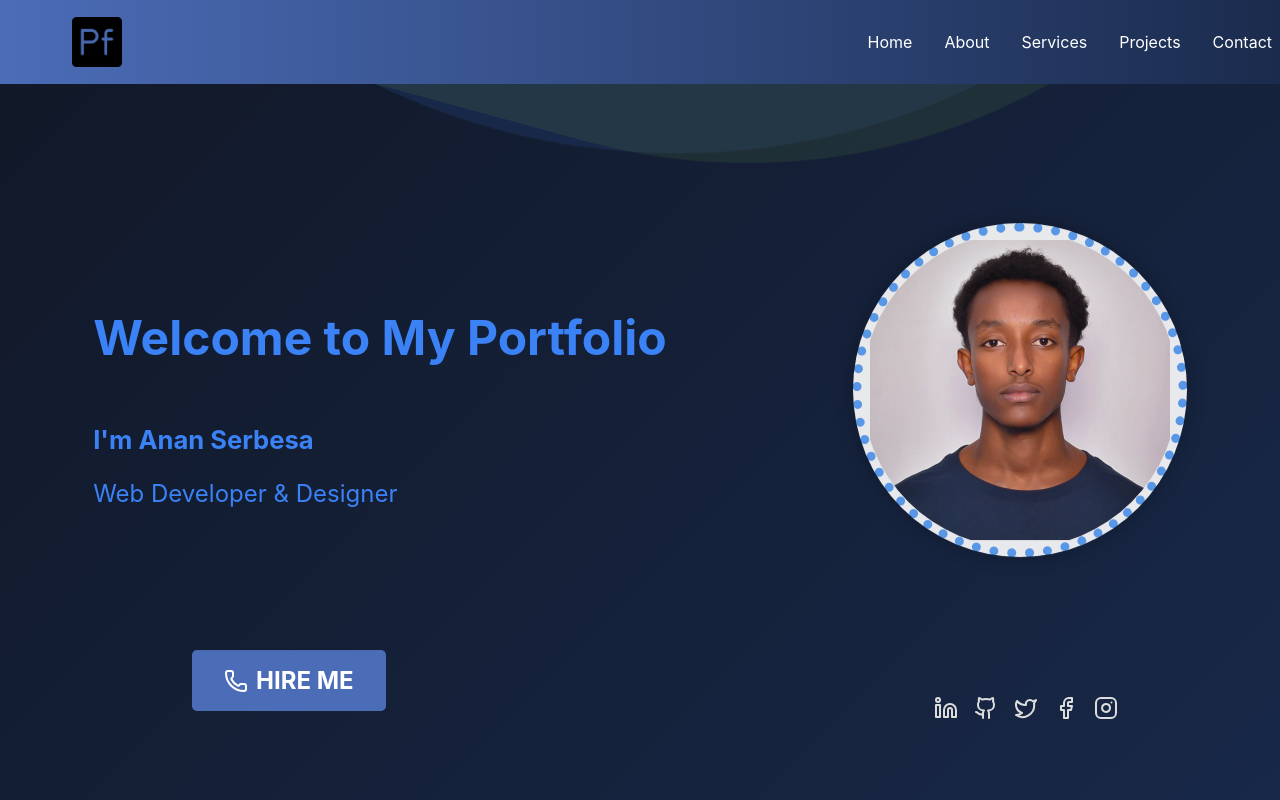
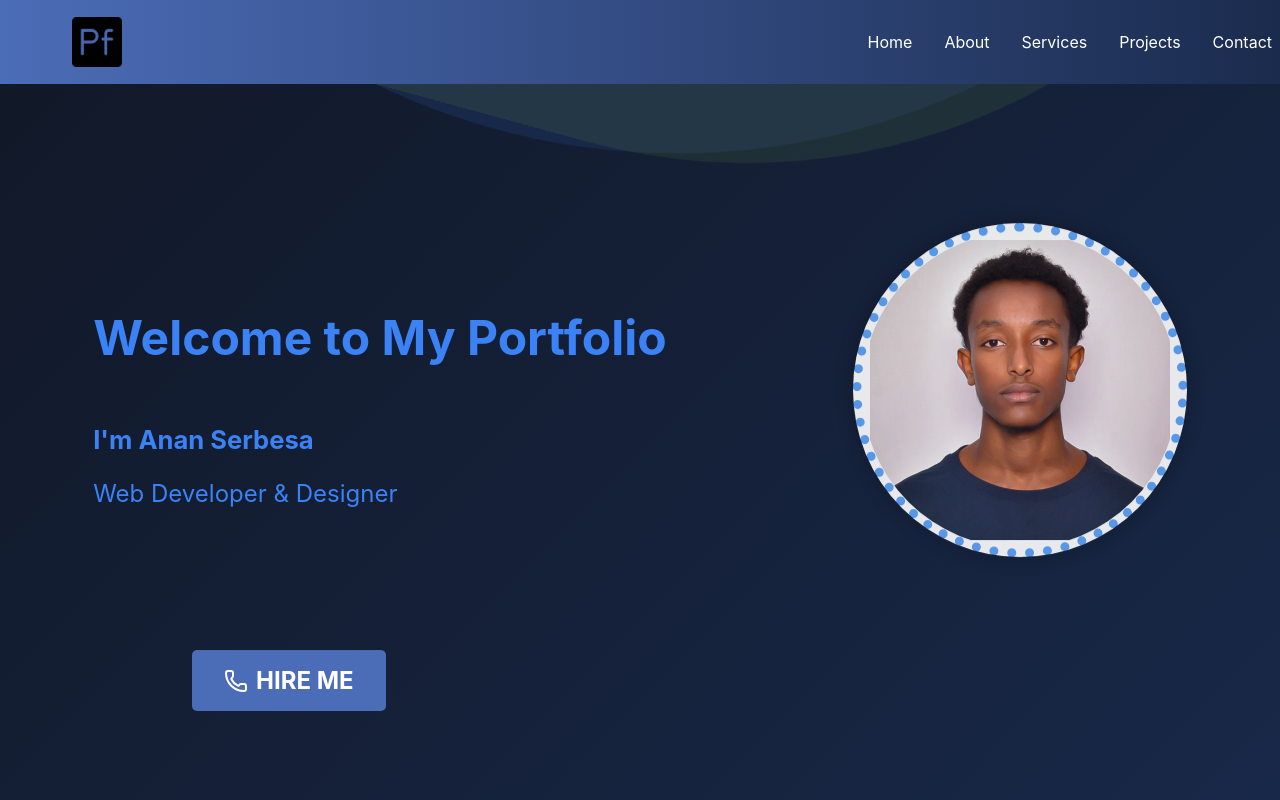
Before and after one commit to AnanSer/Portfolio, a React (Create React App) app: page / in a window 1280 px wide. Shown: the top 800 px of the page. Built offline with nearby package versions, Linux system fonts and the light colour scheme; a web font is replaced by a local one.

Commit message:
refactor: remove unused CSS file and update footer social icons integration

```diff
--- a/src/App.js
+++ b/src/App.js
@@ -6,8 +6,6 @@ import Projects from "./Components/Projects/Projects";
 import ContactPage from "./Components/Contact-form/ContactForm";
 
 import Footer from "./Components/Footer/Footer";
-// import "./Components/Header/header.css";
-// import "./app.css";
 
 function App() {
   return (
--- a/src/app.css
+++ /dev/null
@@ -1,35 +0,0 @@
-body {
-  font-family: -apple-system, BlinkMacSystemFont, "Segoe UI", Roboto,
-    "Helvetica Neue", Arial, sans-serif;
-  margin: 0;
-  padding: 0;
-}
-
-.App {
-  text-align: center;
-}
-
-:root {
-  --background: #ffffff;
-  --foreground: #111827;
-  --primary: #3b82f6;
-  --primary-foreground: #ffffff;
-}
-
-.dark {
-  --background: #111827;
-  --foreground: #ffffff;
-  --primary: 60a5fa#;
-  --primary-foreground: #111827;
-}
-
-body {
-  background-color: var(--background);
-  color: var(--foreground);
-}
-
-* {
-  box-sizing: border-box;
-}
-
-/* #4b6cb7 */
--- a/src/components/Footer/Footer.js
+++ b/src/components/Footer/Footer.js
@@ -1,8 +1,5 @@
-import React from "react";
-// import { GitlabIcon as GitHub, Linkedin, Twitter } from "lucide-react";
+import { Linkedin, Github, Twitter, Facebook, Instagram } from "lucide-react";
 import styles from "./footer.module.css";
-import SocialIcons from "../../assets/icons/social-icons";
-
 const Footer = () => {
   return (
     <footer className={styles.footer}>
@@ -13,7 +10,43 @@ const Footer = () => {
 
         <div className={styles.footerSection}>
           <h3 className={styles.footerTitle}>Connect</h3>
-          <SocialIcons />
+          <div className={styles.socialIcons}>
+            <a
+              href="https://www.linkedin.com/in/anan-ser1177/"
+              target="_blank"
+              rel="noopener noreferrer"
+            >
+              <Linkedin />
+            </a>
+            <a
+              href="https://github.com/AnanSer"
+              target="_blank"
+              rel="noopener noreferrer"
+            >
+              <Github />
+            </a>
+            <a
+              href="https://twitter.com"
+              target="_blank"
+              rel="noopener noreferrer"
+            >
+              <Twitter />
+            </a>
+            <a
+              href="https://www.facebook.com"
+              target="_blank"
+              rel="noopener noreferrer"
+            >
+              <Facebook />
+            </a>
+            <a
+              href="https://www.instagram.com/__anan_242/"
+              target="_blank"
+              rel="noopener noreferrer"
+            >
+              <Instagram />
+            </a>
+          </div>
         </div>
       </div>
       <div className={styles.footerBottom}>
--- a/src/components/Footer/footer.module.css
+++ b/src/components/Footer/footer.module.css
@@ -58,6 +58,16 @@
   margin-bottom: 0.5rem;
 }
 
+.socialIcons a {
+  margin-right: 0.5rem;
+  transition: color 0.3s ease, transform 0.3s ease;
+}
+
+.socialIcons a:hover {
+  color: #4b6cb7;
+  transform: translateY(-3px);
+}
+
 .footerLink:hover {
   color: #4b6cb7;
 }
--- a/src/components/Home/home.js
+++ b/src/components/Home/home.js
@@ -2,7 +2,6 @@ import React, { useEffect, useRef, useState } from "react";
 import style from "./home.module.css";
 import me from "../../assets/images/me.jpg";
 import { HireMeButton } from "../UI/Button";
-import SocialIcons from "../../assets/icons/social-icons";
 
 const HomePage = () => {
   const profileRef = useRef(null);
@@ -73,7 +72,7 @@ const HomePage = () => {
         <div className={style["floating-background"]}></div>
 
         <div className={style["profile-picture"]} ref={profileRef}>
-          <img src={me} alt="Your Name" />
+          <img src={me} alt="anan" />
         </div>
         <HireMeButton />
       </section>
--- a/src/components/UI/Button.js
+++ b/src/components/UI/Button.js
@@ -3,11 +3,18 @@ import { Mail, Send, Briefcase, Phone } from "lucide-react";
 import styles from "./button.module.css";
 
 export const HireMeButton = () => (
-  <a href="/contact" className={styles["btn-hire-me"]}>
+  <a href="#contact" className={styles["btn-hire-me"]} onClick={smoothScroll}>
     <Phone className={styles["btn-icon"]} />
     HIRE ME
   </a>
 );
+
+const smoothScroll = (e) => {
+  e.preventDefault();
+  document.querySelector(e.currentTarget.getAttribute("href")).scrollIntoView({
+    behavior: "smooth",
+  });
+};
 
 export const ProjectsButton = () => (
   <a href="/projects" className={styles["btn-secondary"]}>
```
Also changed, not shown: src/components/Call-to-actions/CallToAction.js (deleted), src/components/UI/Card.js (deleted), src/components/UI/Modal.js (deleted).
